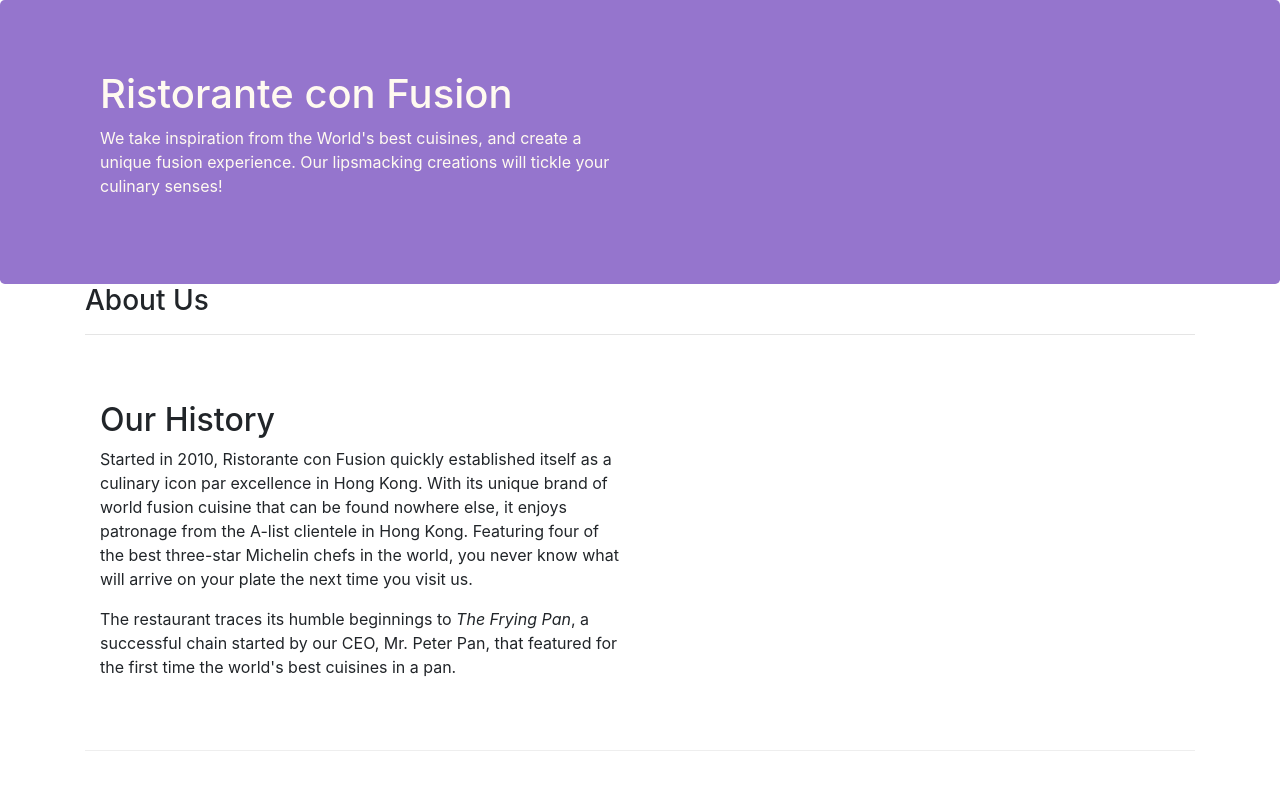
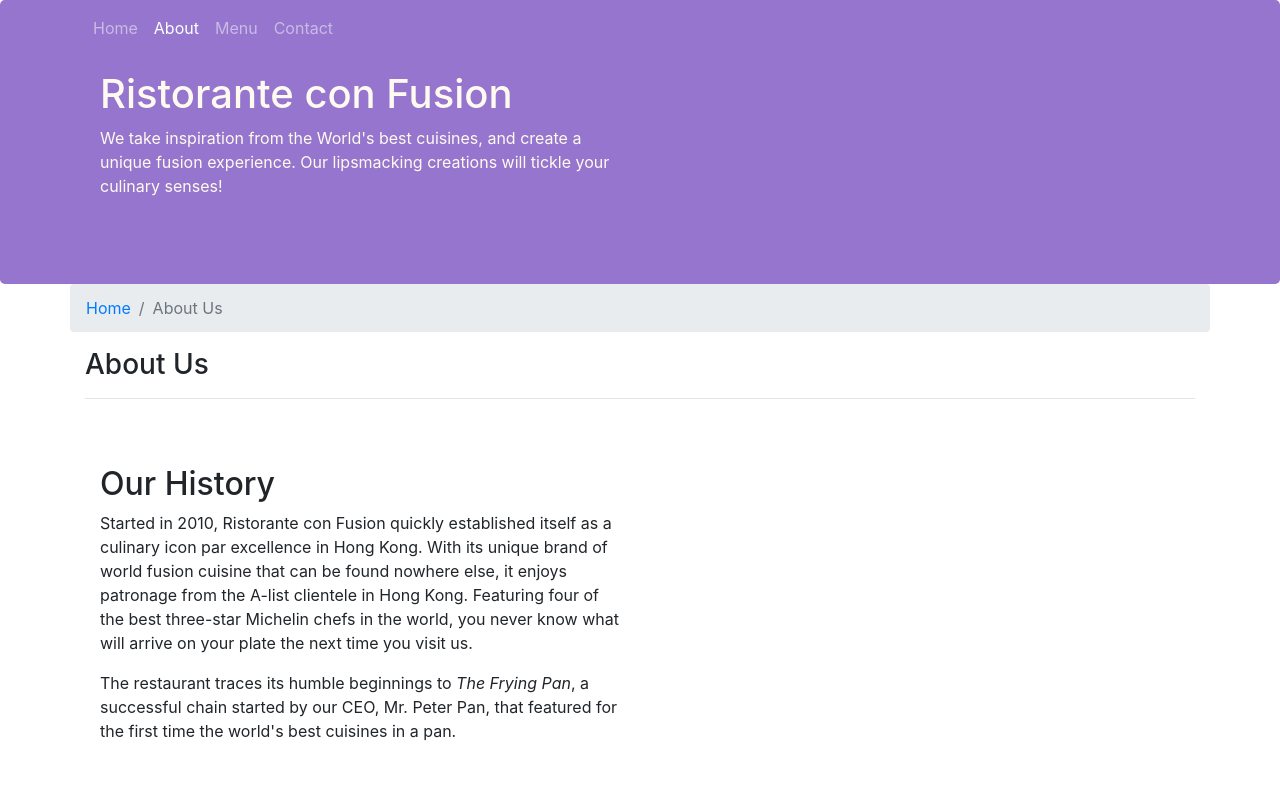
Before and after one commit to nganthkse160169/assignment1, a website: page aboutus.html in a window 1280 px wide. Shown: the top 798 px of the page. Drawn offline with nearby package versions, Linux system fonts and the light colour scheme.

Commit message:
Navbar and Breadcrumbs

```diff
--- a/aboutus.html
+++ b/aboutus.html
@@ -13,6 +13,22 @@
 </head>
 
 <body>
+    <nav class="navbar navbar-dark navbar-expand-sm fixed-top">
+        <div class="container">
+            <a class="navbar-brand mr-auto" href="#"></a>
+            <div class="collapse navbar-collapse" id="Navbar">
+                <ul class="navbar-nav mr-auto">
+                    <li class="nav-item "><a class="nav-link" href="#"> Home</a></li>
+                    <li class="nav-item active"><a class="nav-link" href="./aboutus.html"> About</a></li>
+                    <li class="nav-item"><a class="nav-link" href="#"> Menu</a></li>
+                    <li class="nav-item"><a class="nav-link" href="./contactus.html"> Contact</a></li>
+                </ul>
+            </div>
+        </div>
+        <button class="navbar-toggler" type="button" data-toggle="collapse" data-target="#Navbar">
+            <span class="navbar-toggler-icon"></span>
+        </button>
+    </nav>
 
     <header class="jumbotron">
         <div class="container">
@@ -29,6 +45,10 @@
 
     <div class="container">
         <div class="row">
+            <ol class="col-12 breadcrumb">
+                <li class="breadcrumb-item"><a href="./index.html">Home</a></li>
+                <li class="breadcrumb-item active">About Us</li>
+            </ol>
             <div class="col-12">
                <h3>About Us</h3>
                <hr>
```
Also changed, not shown: index.html (+17 -0 lines).
